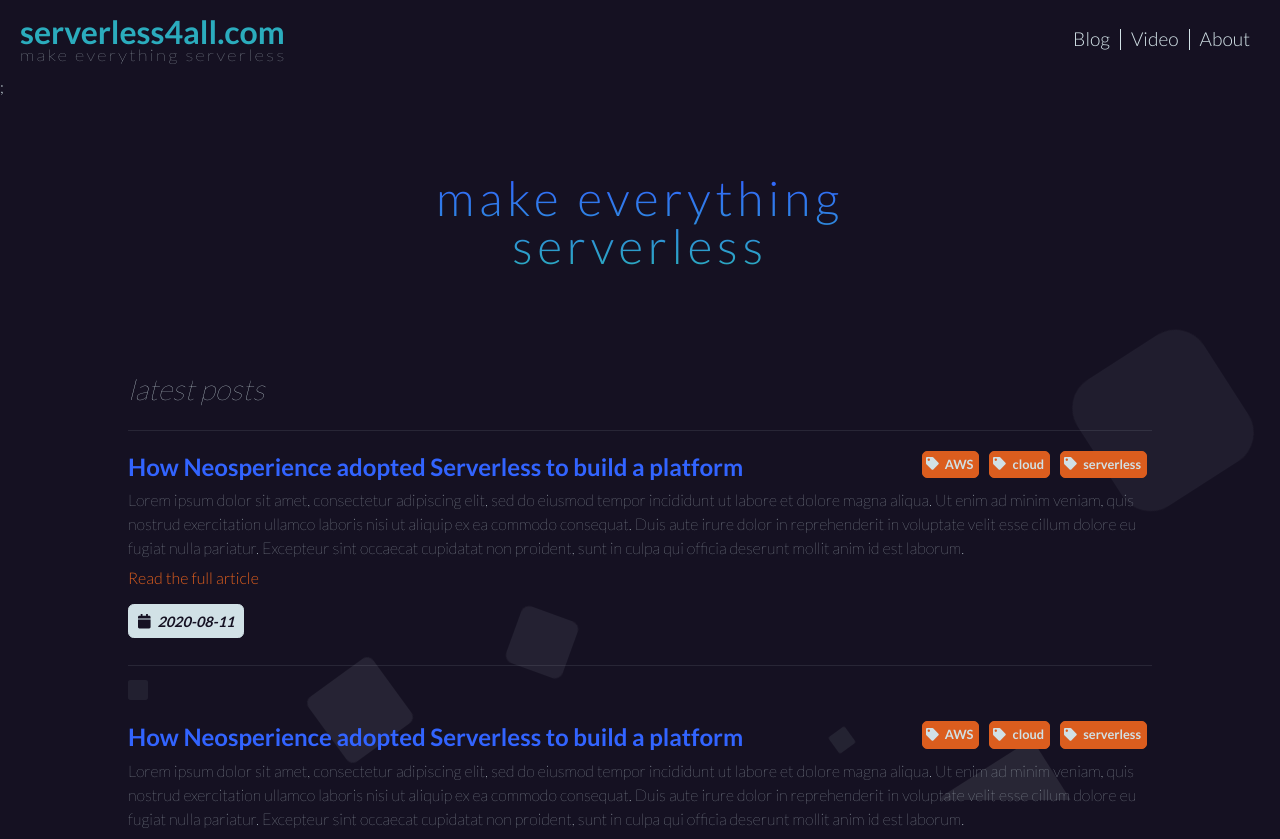
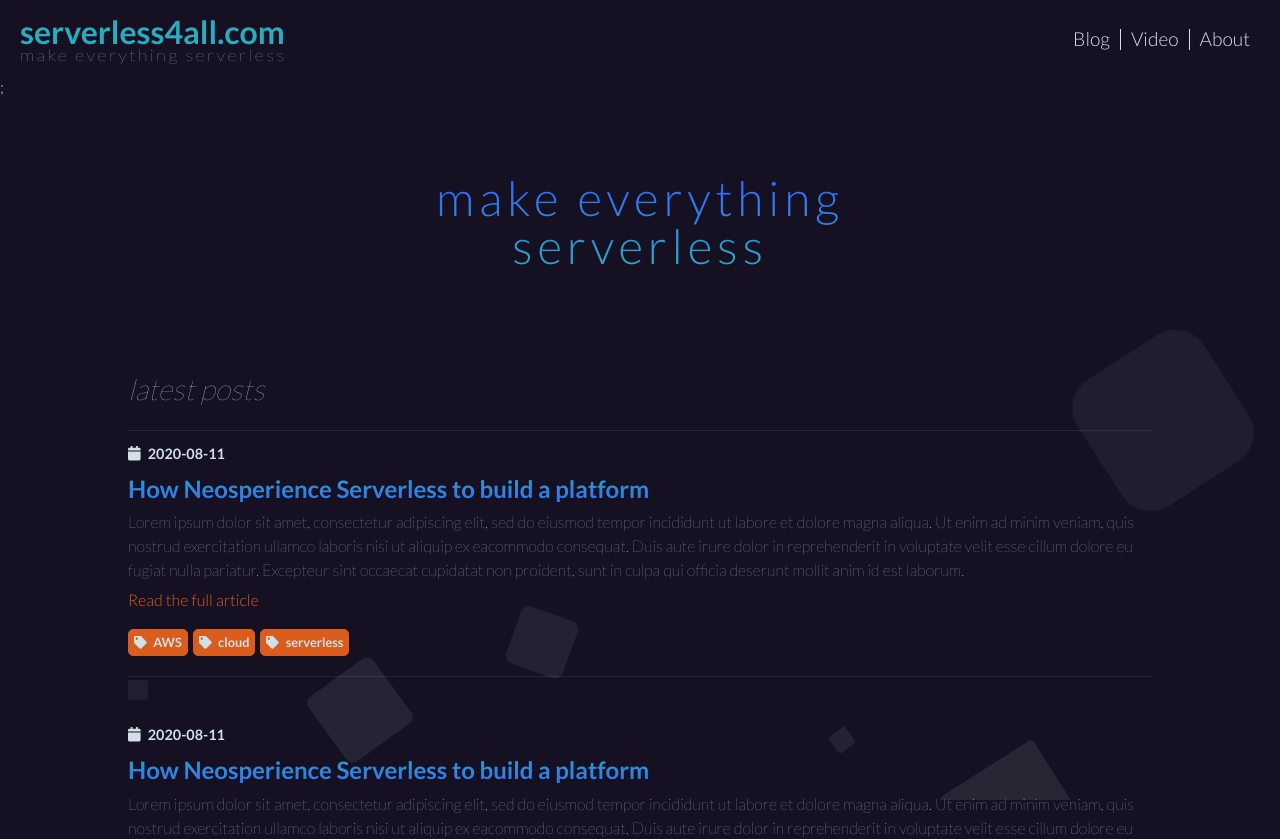
Before and after one commit to aletheia/content-aggregator-client-react, a React (Create React App) app: page / in a window 1280 px wide. Shown: the top 839 px of the page. Built offline with nearby package versions, Linux system fonts and the light colour scheme.

Commit message:
:sparkles: Cleanup Blog Entry. refs #5
Make blog entry component aware of data injected from outside

```diff
--- /dev/null
+++ b/src/components/Blog/Entry/TagList/index.tsx
@@ -0,0 +1,16 @@
+import React from 'react';
+import {FontAwesomeIcon} from '@fortawesome/react-fontawesome';
+import {faTag} from '@fortawesome/free-solid-svg-icons';
+
+import './taglist.scss';
+
+export const TagList = ({tags}: {tags: string[]}) => {
+  const renderTag = (tag: string) => (
+    <li key={tag}>
+      <FontAwesomeIcon className="fa-icon" icon={faTag} />
+      {tag}
+    </li>
+  );
+
+  return <ul className="tags">{tags.map(tag => renderTag(tag))}</ul>;
+};
--- /dev/null
+++ b/src/components/Blog/Entry/TagList/taglist.mobile.scss
@@ -0,0 +1,3 @@
+.tags li {
+  font-size: 1.5em;
+}
--- /dev/null
+++ b/src/components/Blog/Entry/TagList/taglist.scss
@@ -0,0 +1,23 @@
+@import '../../../../style/theme.scss';
+
+.blog .tags {
+  margin-top: 10px;
+  font-weight: lighter;
+  display: flex;
+  li {
+    margin-right: 5px;
+    padding: 3px;
+    padding-right: 5px;
+    padding-left: 5px;
+    color: $text-color;
+    border: 0.5px solid $accent-color;
+    background-color: $accent-color;
+    line-height: 1.5em;
+    font-size: 0.8em;
+    border-radius: 5px;
+    align-items: center;
+    font-weight: bold;
+  }
+}
+
+@import './taglist.mobile.scss';
--- a/src/components/Blog/Entry/entry.mobile.scss
+++ b/src/components/Blog/Entry/entry.mobile.scss
@@ -16,18 +16,7 @@
     margin-bottom: 20px;
   }
 
-  .blog .tags {
-    display: none;
-    float: left;
-  }
-  .tags li {
-    line-height: 1.5em;
-    font-size: 1.5em;
-  }
-
   .blog .datetime {
-    font-weight: bold;
-    padding: 1em;
     width: max-content;
     border-radius: 0.7em;
   }
--- a/src/components/Blog/Entry/entry.scss
+++ b/src/components/Blog/Entry/entry.scss
@@ -5,7 +5,11 @@
   font-size: 1.5em;
   line-height: 1.8em;
   color: $primary-color;
-  width: 70%;
+  background: -webkit-linear-gradient($secondary-color, $primary-color);
+  -webkit-background-clip: text;
+  background-clip: text;
+  -webkit-text-fill-color: transparent;
+  width: 100%;
 }
 
 .blog p {
@@ -19,29 +23,10 @@
 }
 
 .blog .more {
-  display: block;
+  display: flex;
   font-weight: normal;
   color: $accent-color;
   padding-bottom: 10px;
-}
-
-.blog .tags {
-  font-weight: lighter;
-  display: flex;
-  float: right;
-  li {
-    margin: 5px;
-    padding: 3px;
-    padding-right: 5px;
-    color: $text-color;
-    border: 0.5px solid $accent-color;
-    background-color: $accent-color;
-    line-height: 1.5em;
-    font-size: 0.8em;
-    border-radius: 5px;
-    align-items: center;
-    font-weight: bold;
-  }
 }
 
 .fa-icon {
@@ -50,17 +35,14 @@
 
 .blog .datetime {
   font-weight: bold;
-  font-style: italic;
-  color: $background-color;
-  border: 0.5px solid $text-color;
-  background-color: $text-color;
+  color: $text-color;
+  background-color: transparent;
+
   font-size: 0.9em;
   line-height: 1em;
   margin-top: 0.5em;
   margin-bottom: 0.5em;
-  padding: 0.6em;
   width: max-content;
-  border-radius: 0.4em;
 }
 
 @import './entry.mobile.scss';
--- a/src/components/Blog/Entry/index.tsx
+++ b/src/components/Blog/Entry/index.tsx
@@ -1,47 +1,41 @@
 import React from 'react';
 
+import {TagList} from './TagList';
 import {FontAwesomeIcon} from '@fortawesome/react-fontawesome';
-import {faTag} from '@fortawesome/free-solid-svg-icons';
 import {faCalendar} from '@fortawesome/free-solid-svg-icons';
 
 import './entry.scss';
 
+export interface BlogEntry {
+  date: Date;
+  title: string;
+  abstract: string;
+  tags: string[];
+  link: string;
+}
+
 export const Entry = () => {
+  const entry = {
+    date: '2020-08-11',
+    title: 'How Neosperience Serverless to build a platform',
+    abstract:
+      'Lorem ipsum dolor sit amet, consectetur adipiscing elit, sed do eiusmod tempor incididunt ut labore et dolore magna aliqua. Ut enim ad minim veniam, quis nostrud exercitation ullamco laboris nisi ut aliquip ex eacommodo consequat. Duis aute irure dolor in reprehenderit in voluptate velit esse cillum dolore eu fugiat nulla pariatur. Excepteur sint occaecat cupidatat non proident, sunt in culpa qui officia deserunt mollit anim id est laborum.',
+    tags: ['AWS', 'cloud', 'serverless'],
+    link: '',
+  };
+  const {date, title, abstract, tags, link} = entry;
   return (
     <li className="post">
-      <ul className="tags">
-        <li>
-          <FontAwesomeIcon className="fa-icon" icon={faTag} />
-          AWS
-        </li>
-        <li>
-          <FontAwesomeIcon className="fa-icon" icon={faTag} />
-          cloud
-        </li>
-        <li>
-          <FontAwesomeIcon className="fa-icon" icon={faTag} />
-          serverless
-        </li>
-      </ul>
-      <div className="title">
-        How Neosperience adopted Serverless to build a platform
-      </div>
-      <p>
-        Lorem ipsum dolor sit amet, consectetur adipiscing elit, sed do eiusmod
-        tempor incididunt ut labore et dolore magna aliqua. Ut enim ad minim
-        veniam, quis nostrud exercitation ullamco laboris nisi ut aliquip ex ea
-        commodo consequat. Duis aute irure dolor in reprehenderit in voluptate
-        velit esse cillum dolore eu fugiat nulla pariatur. Excepteur sint
-        occaecat cupidatat non proident, sunt in culpa qui officia deserunt
-        mollit anim id est laborum.
-      </p>
-      <div className="more">
-        <a href="more">Read the full article</a>
-      </div>
       <div className="datetime">
         <FontAwesomeIcon className="fa-icon" icon={faCalendar} />
-        2020-08-11
+        {date}
       </div>
+      <div className="title">{title}</div>
+      <p>{abstract}</p>
+      <div className="more">
+        <a href={link}>Read the full article</a>
+      </div>
+      <TagList tags={tags} />
     </li>
   );
 };
--- a/src/components/Blog/Title/title.mobile.scss
+++ b/src/components/Blog/Title/title.mobile.scss
@@ -1,7 +1,7 @@
 @media only screen and (min-device-width: 375px) and (max-device-width: 667px) and (-webkit-min-device-pixel-ratio: 2) {
   .section {
     position: relative;
-    top: 150px;
+
     h1 {
       font-size: 2.3em;
       letter-spacing: 0.1em;
--- a/src/components/Blog/blog.mobile.scss
+++ b/src/components/Blog/blog.mobile.scss
@@ -2,8 +2,5 @@
   .blog {
     display: block;
     position: relative;
-    h2 {
-      margin-top: 25vh;
-    }
   }
 }
```
